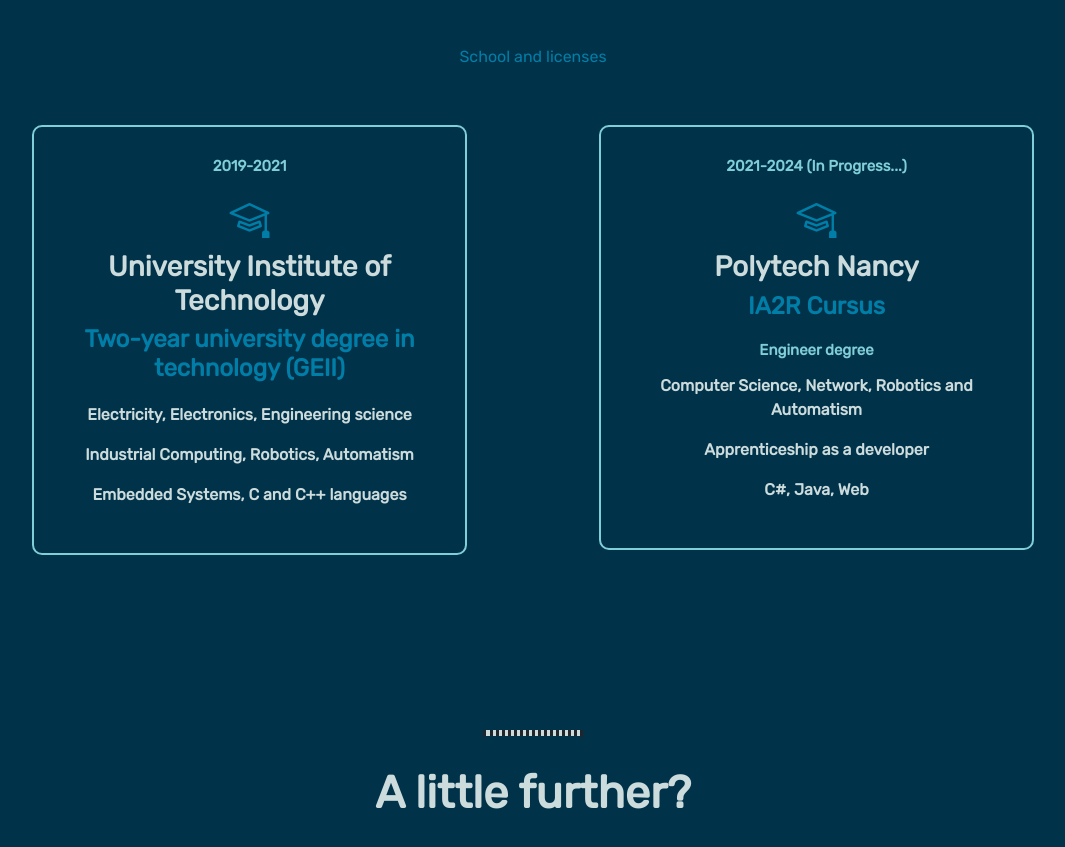
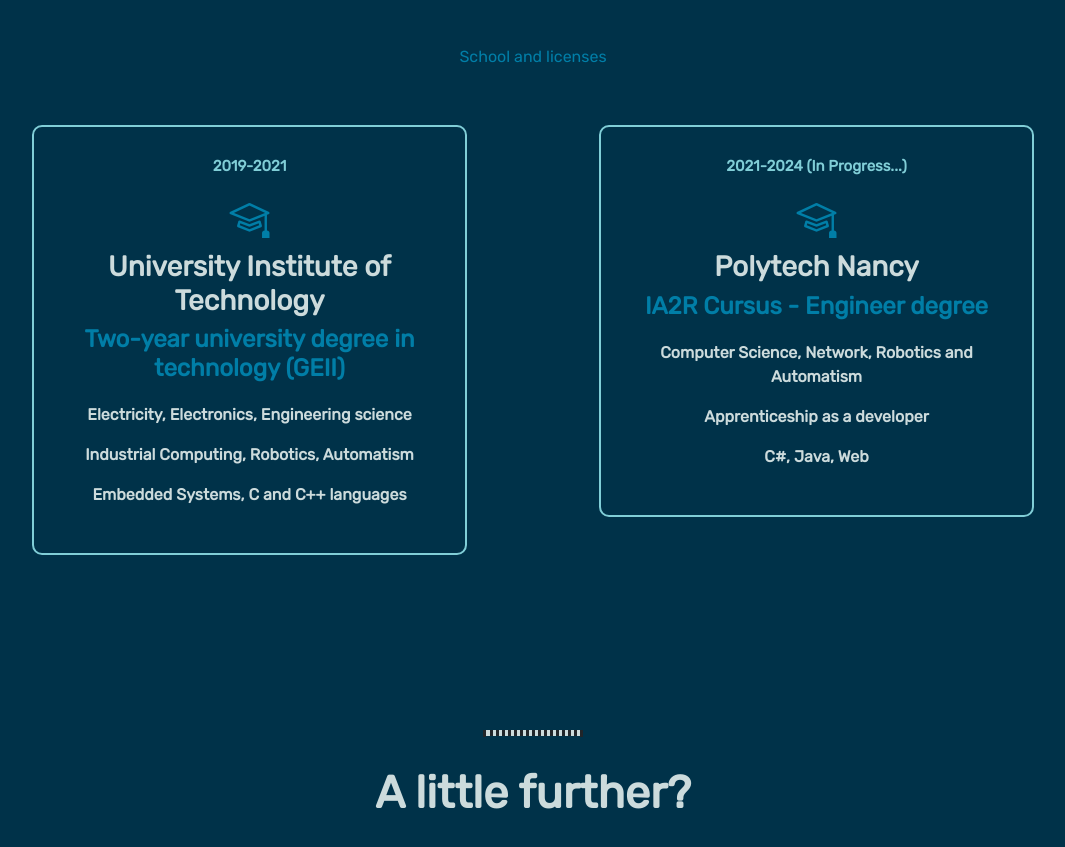
Before and after one commit to MonaBlanc/MonaBlanc.github.io, a Vue app: page / in a window 1280 px wide. Shown: the part 5732-6579 px from the top of the page, without its empty margins (107-1172 px from the left). Built offline with nearby package versions, Linux system fonts and the light colour scheme.

Commit message:
feature: using json for education section

```diff
--- /dev/null
+++ b/src/assets/data/education.json
@@ -0,0 +1,22 @@
+[
+    {
+      "period": "2019-2021",
+      "institution": "University Institute of Technology",
+      "degree": "Two-year university degree in technology (GEII)",
+      "details": [
+        "Electricity, Electronics, Engineering science",
+        "Industrial Computing, Robotics, Automatism",
+        "Embedded Systems, C and C++ languages"
+      ]
+    },
+    {
+      "period": "2021-2024 (In Progress...)",
+      "institution": "Polytech Nancy",
+      "degree": "IA2R Cursus - Engineer degree",
+      "details": [
+        "Computer Science, Network, Robotics and Automatism",
+        "Apprenticeship as a developer",
+        "C#, Java, Web"
+      ]
+    }
+  ]
--- a/src/pages/Home.vue
+++ b/src/pages/Home.vue
@@ -167,29 +167,14 @@
           <p style="color: var(--main-color); text-align: center">School and licenses</p>
         </div>
         <div class="row">
-          <div class="col-sm-6">
+          <div :key="education.period" class="col-sm-6" v-for="education in educations">
             <div class="education-block">
-              <h5>2019-2021</h5>
+              <h5>{{ education.period }}</h5>
               <span class="bi bi-mortarboard" style="font-size: 40px; color: var(--main-color)"></span>
-              <h3>University Institute of Technology</h3>
-              <h4>Two-year university degree in technology (GEII)</h4>
+              <h3>{{ education.institution }}</h3>
+              <h4>{{ education.degree }}</h4>
               <div class="red-divider"></div>
-              <p>Electricity, Electronics, Engineering science</p>
-              <p>Industrial Computing, Robotics, Automatism</p>
-              <p>Embedded Systems, C and C++ languages</p>
-            </div>
-          </div>
-          <div class="col-sm-6">
-            <div class="education-block">
-              <h5>2021-2024 (In Progress...)</h5>
-              <span class="bi bi-mortarboard" style="font-size: 40px; color: var(--main-color)"></span>
-              <h3>Polytech Nancy</h3>
-              <h4>IA2R Cursus</h4>
-              <h5>Engineer degree</h5>
-              <div class="red-divider"></div>
-              <p>Computer Science, Network, Robotics and Automatism</p>
-              <p>Apprenticeship as a developer</p>
-              <p>C#, Java, Web</p>
+              <p :key="detail" v-for="detail in education.details">{{ detail }}</p>
             </div>
           </div>
         </div>
@@ -254,13 +239,14 @@
 import { onMounted, ref } from "vue";
 import { RouterLink } from "vue-router";
 
+import educationsJson from "../assets/data/education.json";
 import experiencesJson from "../assets/data/experiences.json";
 import projectsJson from "../assets/data/projects.json";
 import NavBar from "../components/NavBar.vue";
 import { RouteName } from "../router";
 
 const experiences = ref(experiencesJson);
-
+const educations = ref(educationsJson);
 const projects = ref(projectsJson);
 
 // Declare refs for swiper and typed
```
